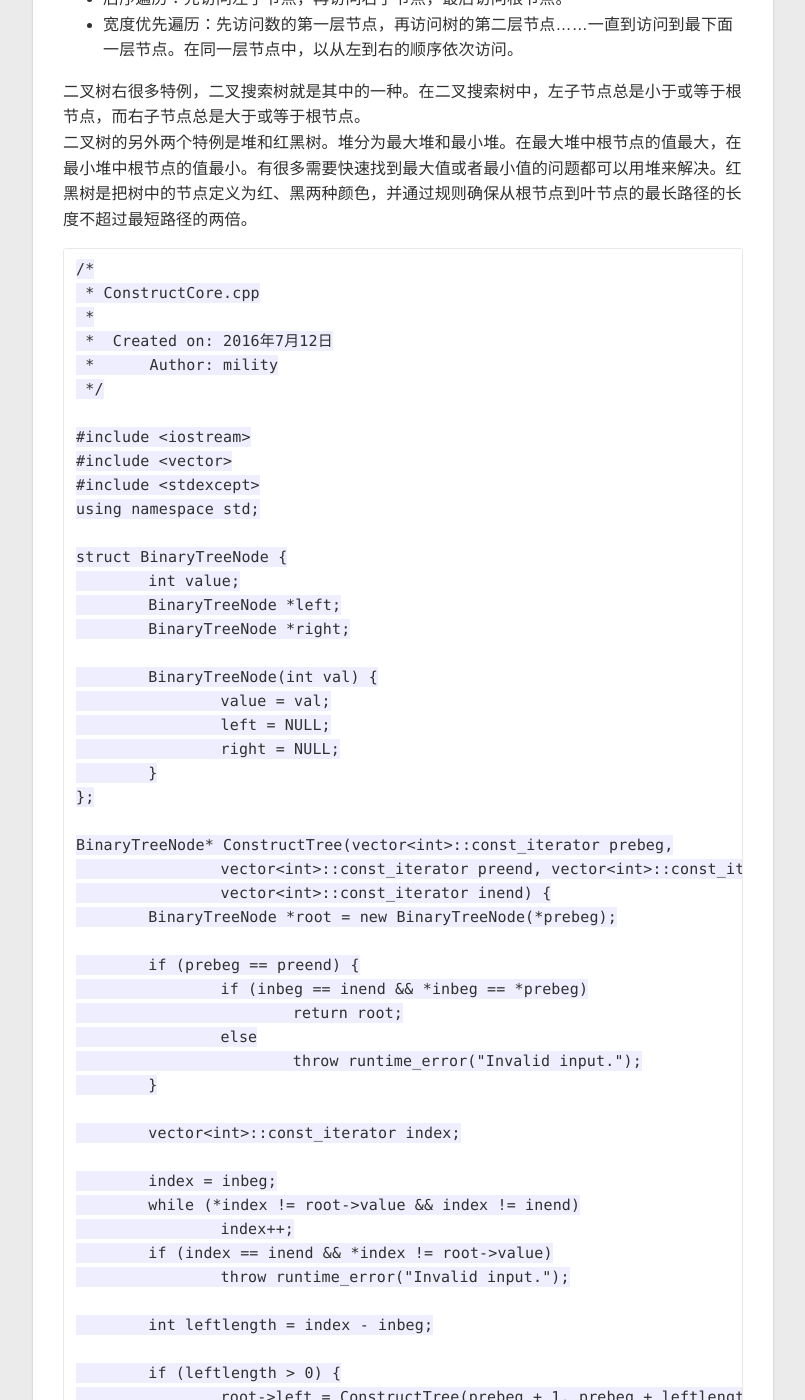
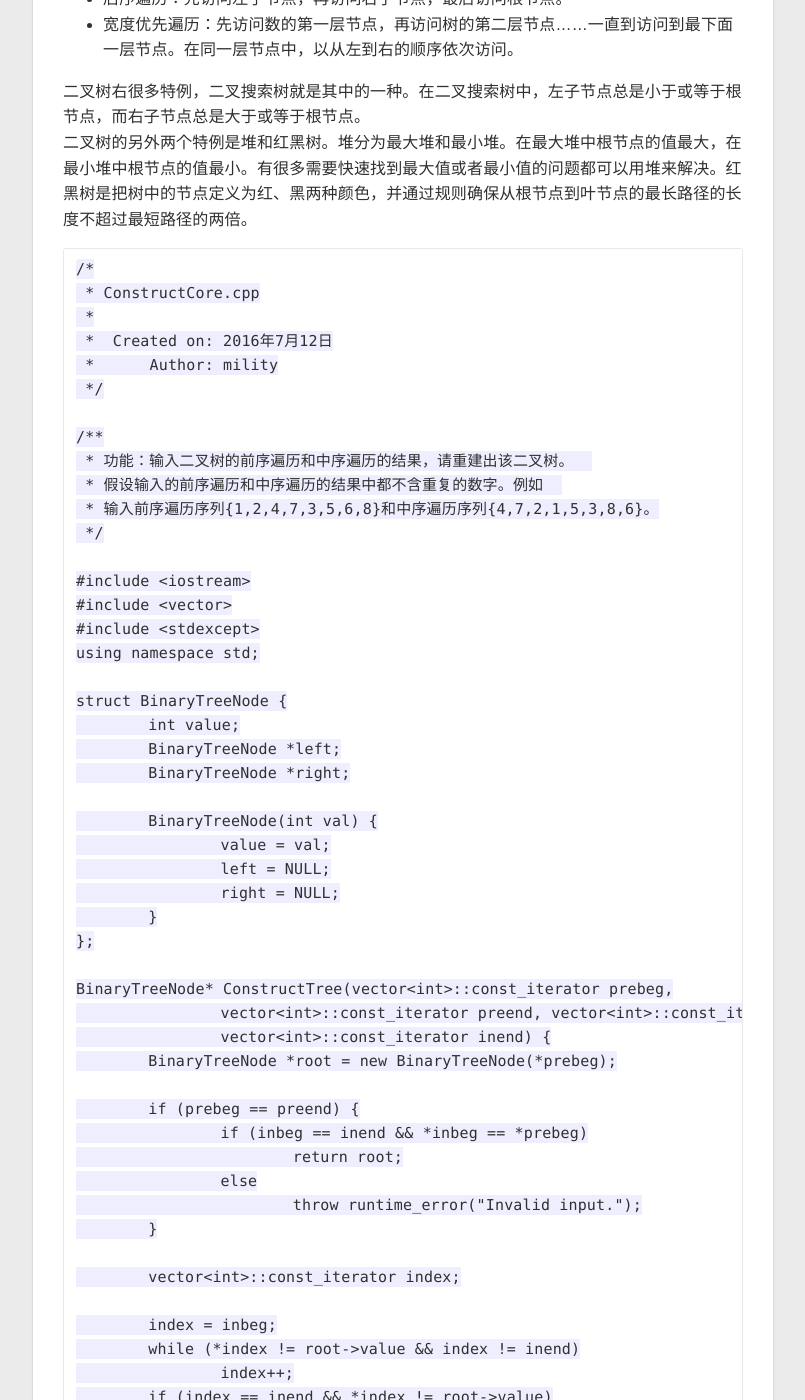
Before and after one commit to Mility/Mility.github.io, a Jekyll site: the page built from _posts/2016-07-12-数据结构中树的介绍.markdown, in a window 1280 px wide and 1400 px high, scrolled down 415 px. Shown: the whole window, without its empty margins (237-1042 px from the left). Built offline with Jekyll 4.4.1, drawn with Linux system fonts in a browser that asks for light colours; nearby versions of some CDN libraries; some of the changed text lies outside the part shown.

Commit message:
Update 2016-07-12-数据结构中树的介绍.markdown

```diff
--- a/_posts/2016-07-12-数据结构中树的介绍.markdown
+++ b/_posts/2016-07-12-数据结构中树的介绍.markdown
@@ -18,6 +18,12 @@ title: "数据结构中树的介绍"
  *
  *  Created on: 2016年7月12日
  *      Author: mility
+ */
+
+/**
+ * 功能：输入二叉树的前序遍历和中序遍历的结果，请重建出该二叉树。
+ * 假设输入的前序遍历和中序遍历的结果中都不含重复的数字。例如
+ * 输入前序遍历序列{1,2,4,7,3,5,6,8}和中序遍历序列{4,7,2,1,5,3,8,6}。
  */
 
 #include <iostream>
```
